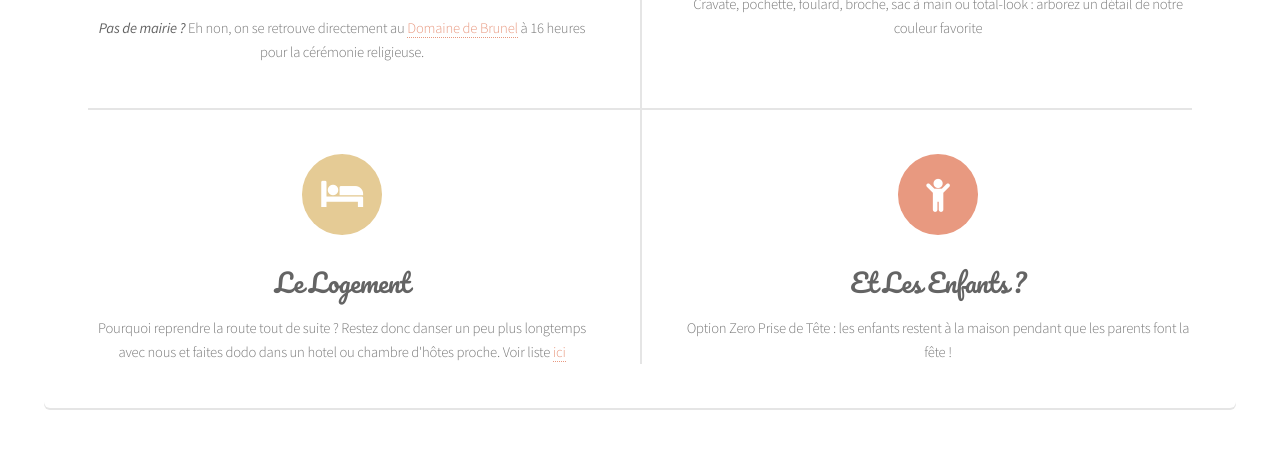
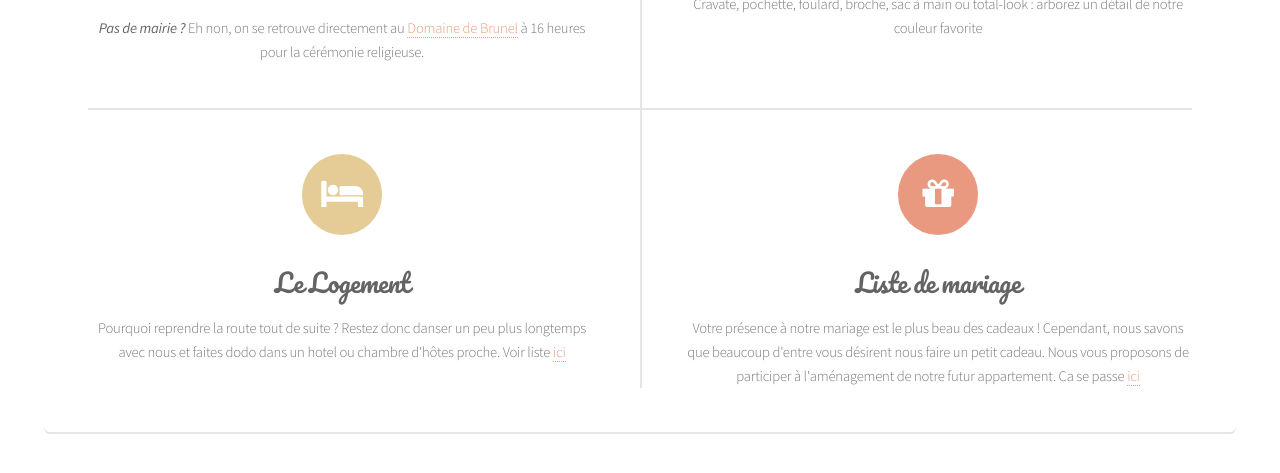
Before and after one commit to guillaumelandre/guillaumelandre.github.io, a Jekyll site: the page built from index.md, in a window 1280 px wide and 900 px high, scrolled down 1467 px, cut to the strip 0-477 px from the top of the window. Shown: the top 473 px of the strip. Built offline with Jekyll 4.4.1, drawn with Linux system fonts in a browser that asks for light colours.

Commit message:
Replaced Enfants section by Liste De Mariage

```diff
--- a/index.md
+++ b/index.md
@@ -34,9 +34,9 @@ title: Home
 		<p>Pourquoi reprendre la route tout de suite ? Restez donc danser un peu plus longtemps avec nous et faites dodo dans un hotel ou chambre d'hôtes proche. Voir liste <a href="assets/images/LogementsBrunel.pdf" target="_new">ici</a></p>
 	</section>
 		<section>
-			<span class="icon major fa-child accent2"></span>
-			<h3>Et Les Enfants ?</h3>
-			<p>Option Zero Prise de Tête : les enfants restent à la maison pendant que les parents font la fête !</p>
+			<span class="icon major fa-gift accent2"></span>
+			<h3>Liste de mariage</h3>
+			<p>Votre présence à notre mariage est le plus beau des cadeaux ! Cependant, nous savons que beaucoup d'entre vous désirent nous faire un petit cadeau. Nous vous proposons de participer à l'aménagement de notre futur appartement. Ca se passe <a href="http://mariagevolatianaetguillaume.zankyou.com/fr" target="_new">ici</a></p>
 		</section>
 	</div>
 </section>
```
